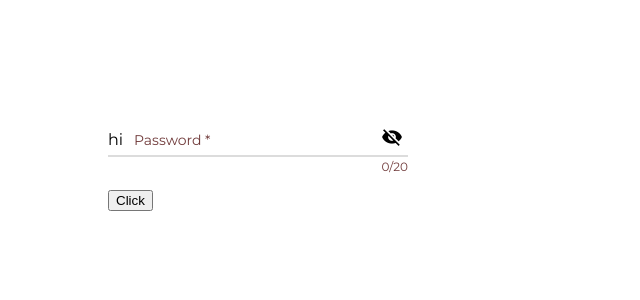
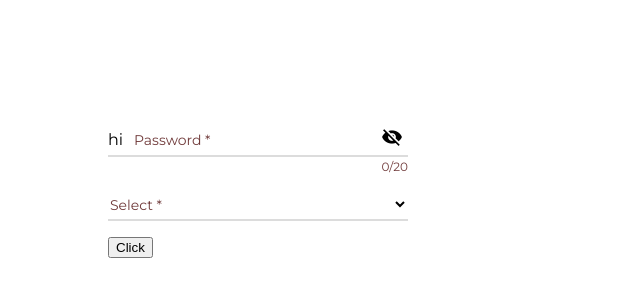
Before and after one commit to dlamas-root/vue-mosaic, a Vue app: page / in a window 1280 px wide. Shown: the top 300 px of the page, without its empty margins (0-640 px from the left). Built offline with nearby package versions, Linux system fonts and the light colour scheme.

Commit message:
Added basic vm select component

```diff
--- a/src/App.vue
+++ b/src/App.vue
@@ -1,6 +1,7 @@
 <script setup lang="ts">
 import { ref } from 'vue'
 import VmInputText from './components/VmInputText/VmInputText.vue'
+import VmSelect from './components/VmSelect/VmSelect.vue'
 
 const hint = ref()
 
@@ -29,7 +30,10 @@ function checkRequired(value: string | undefined) {
       prefix="hi"
       :rules="[checkRequired]"
     />
-    <button @click="toggleHint" style="margin-top: 1rem;">Click</button>
+    <VmSelect label="Select" required>
+      <option value="Al">Algo</option>
+    </VmSelect>
+    <button @click="toggleHint" style="margin-top: 1rem">Click</button>
   </div>
 </template>
 
--- a/src/components/VmField/VmField.vue
+++ b/src/components/VmField/VmField.vue
@@ -45,11 +45,7 @@ defineProps({
     </div>
     <div class="vm-hint-field">
       <Transition name="fade" mode="out-in">
-        <span
-          v-if="hint || error"
-          class="vm-hint-message"
-          :class="{ 'vm-hint-error': error }"
-        >
+        <span v-if="hint || error" class="vm-hint-message" :class="{ 'vm-hint-error': error }">
           {{ error || hint }}
         </span>
       </Transition>
@@ -102,11 +98,12 @@ defineProps({
       }
     }
 
-    &:has(> input:focus, input:valid) {
+    &:has(> input:focus, input:valid, select:focus, select:valid) {
       border-bottom: 2px solid #ac3f3f;
     }
 
-    input {
+    input,
+    select {
       width: 100%;
       height: 30px;
       background: transparent;
--- /dev/null
+++ b/src/components/VmSelect/VmOption.vue
@@ -0,0 +1,5 @@
+<script setup lang="ts"></script>
+
+<template>
+  <div></div>
+</template>
--- /dev/null
+++ b/src/components/VmSelect/VmSelect.vue
@@ -0,0 +1,59 @@
+<script setup lang="ts">
+import type { Rule } from '@/core/form'
+import VmField from '../VmField/VmField.vue'
+import { ref, type ModelRef, type Ref } from 'vue'
+
+const model: ModelRef<any | any[] | undefined> = defineModel()
+
+defineProps({
+  id: String,
+  appendIcon: String,
+  prependIcon: String,
+  counter: Boolean,
+  disabled: Boolean,
+  hint: String,
+  label: String,
+  loading: Boolean,
+  name: String,
+  prefix: String,
+  readonly: Boolean,
+  required: Boolean,
+  rules: Array<Rule>,
+  suffix: String,
+  iconColor: String
+})
+
+const errorMessage: Ref<string | undefined> = ref()
+const showOptions: Ref<boolean> = ref(false)
+</script>
+
+<template>
+  <VmField
+    :appendIcon
+    :prependIcon
+    :counter
+    :hint
+    :error="errorMessage"
+    :label
+    :loading
+    :prefix
+    :suffix
+    :iconColor
+  >
+    <select
+      v-model="model"
+      :id
+      :name
+      :disabled
+      :readonly
+      :required
+      :style="{ paddingLeft: prependIcon && '0px' }"
+      @click="showOptions = !showOptions"
+    >
+      <slot />
+    </select>
+    <Transition>
+      <div v-show="showOptions"></div>
+    </Transition>
+  </VmField>
+</template>
```
